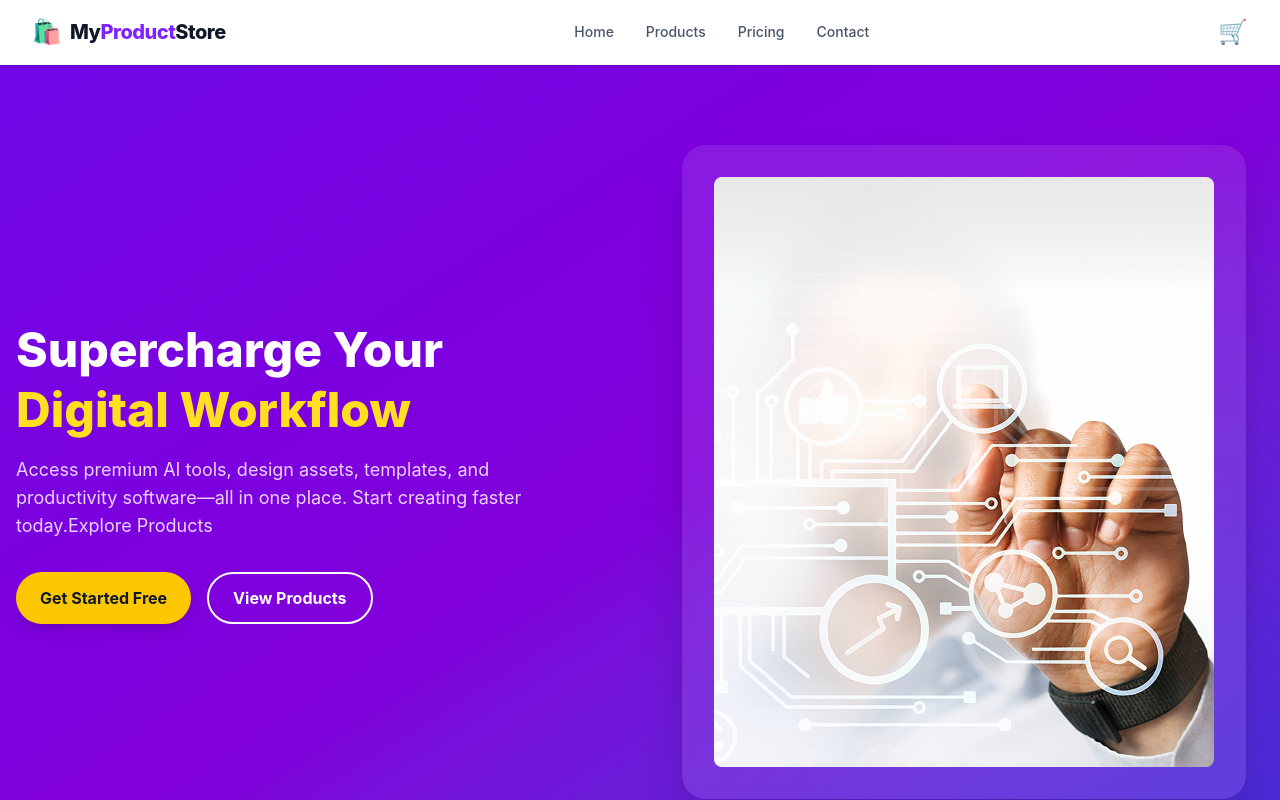
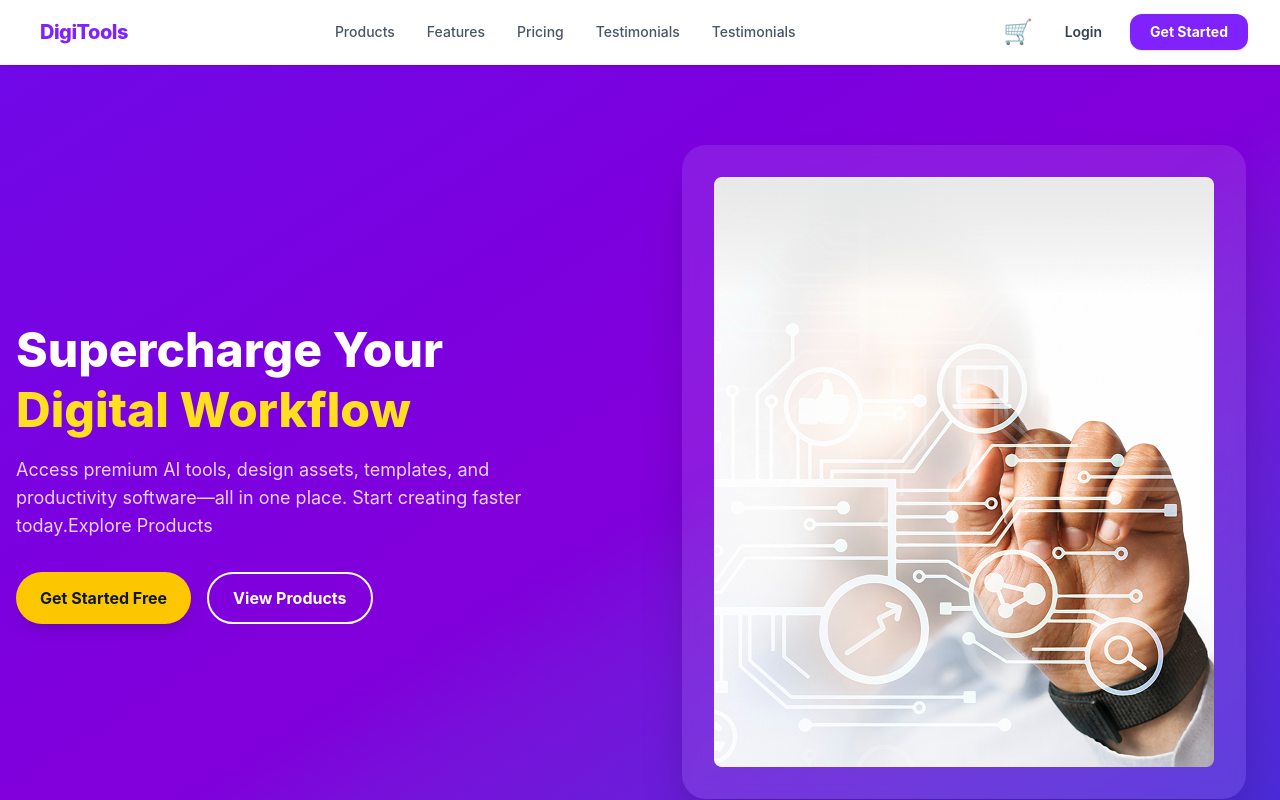
Before and after one commit to Azadhossain288/My-Product-Store, a React (Vite) app: page / in a window 1280 px wide. Shown: the top 800 px of the page. Built offline with nearby package versions, Linux system fonts and the light colour scheme.

Commit message:
Modified navbar part

```diff
--- a/src/components/Navbar.jsx
+++ b/src/components/Navbar.jsx
@@ -5,22 +5,27 @@ const Navbar = ({ cartCount }) => {
 
         {/* Logo */}
         <div className="flex items-center gap-2">
-          <span className="text-2xl">🛍️</span>
+          <span className="text-2xl"></span>
           <span className="font-extrabold text-xl tracking-tight text-gray-900">
-            My<span className="text-violet-600">Product</span>Store
+            <span className="text-violet-600">DigiTools</span>
           </span>
         </div>
 
         {/* Nav Links */}
         <ul className="hidden md:flex items-center gap-8 text-sm font-medium text-gray-600">
-          <li className="hover:text-violet-600 cursor-pointer transition">Home</li>
           <li className="hover:text-violet-600 cursor-pointer transition">Products</li>
+          <li className="hover:text-violet-600 cursor-pointer transition">Features</li>
           <li className="hover:text-violet-600 cursor-pointer transition">Pricing</li>
-          <li className="hover:text-violet-600 cursor-pointer transition">Contact</li>
+          <li className="hover:text-violet-600 cursor-pointer transition">Testimonials</li>
+          <li className="hover:text-violet-600 cursor-pointer transition">Testimonials</li>
+
         </ul>
 
+        {/* Right Side: Cart + Login + Get Started */}
+        <div className="flex items-center gap-3">
+
           {/* Cart Icon */}
-        <div className="relative cursor-pointer">
+          <div className="relative cursor-pointer mr-1">
             <span className="text-2xl">🛒</span>
             {cartCount > 0 && (
               <span className="absolute -top-2 -right-2 bg-violet-600 text-white text-xs font-bold rounded-full w-5 h-5 flex items-center justify-center">
@@ -29,6 +34,18 @@ const Navbar = ({ cartCount }) => {
             )}
           </div>
 
+          {/* Login Button */}
+          <button className="text-sm font-semibold text-gray-700 hover:text-violet-600 px-4 py-2 rounded-xl transition">
+            Login
+          </button>
+
+          {/* Get Started Button */}
+          <button className="text-sm font-bold bg-violet-600 hover:bg-violet-700 text-white px-5 py-2 rounded-xl transition shadow">
+            Get Started
+          </button>
+
+        </div>
+
       </div>
     </nav>
   )
```
Lines whose indentation alone changed are shown as unchanged.
